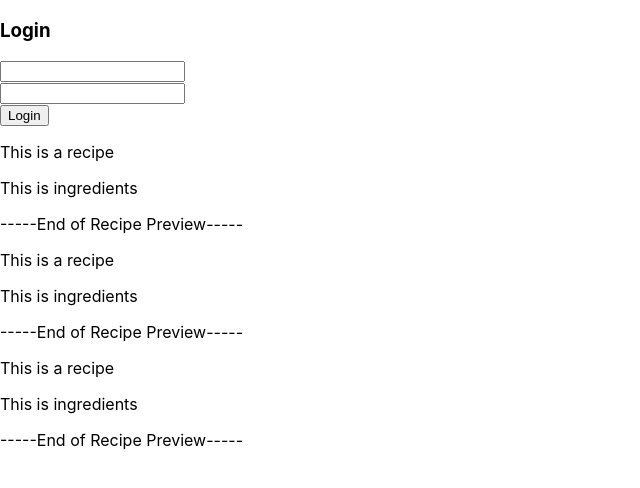
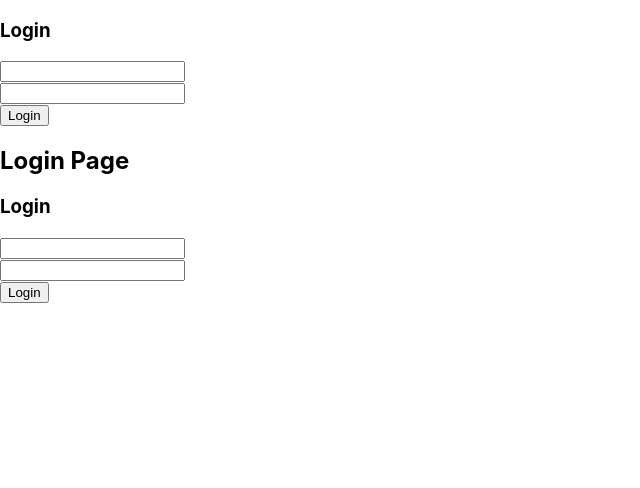
Before and after one commit to Jeffuz/Pantry-Pals, a React (Create React App) app in the folder flask-server/client/: page /login in a window 1280 px wide. Shown: the top 488 px of the page, without its empty margins (0-640 px from the left). Built offline with nearby package versions, Linux system fonts and the light colour scheme.

Commit message:
Set up Login Page for routing

```diff
--- a/flask-server/client/src/App.js
+++ b/flask-server/client/src/App.js
@@ -1,7 +1,7 @@
 import './App.css';
 
-import RecipeSearchComponent from './components/RecipeSearchComponent';
-import LoginComponent from './components/login/LoginComponent';
+import RecipeSearchComponent from './Components/RecipeSearchComponent';
+import LoginComponent from './Components/login/LoginComponent';
 
 import { BrowserRouter, Routes, Route } from 'react-router-dom'
 import Home from './pages/Home'
@@ -14,16 +14,15 @@ function App() {
   return (
     <div>
       <LoginComponent/>
-      <RecipeSearchComponent/>
 
-      {/* <BrowserRouter>
+      <BrowserRouter>
         <Routes>
           <Route index element = {<Home />} />
           <Route path="/login" element = {<Login />} />
           <Route path="/recipe_result" element = {<RecipeResult />} />
           <Route path="*" element = {<NoPage />} />
         </Routes>
-      </BrowserRouter> */}
+      </BrowserRouter>
     </div>
   );
 }
--- a/flask-server/client/src/components/login/LoginComponent.jsx
+++ b/flask-server/client/src/components/login/LoginComponent.jsx
@@ -1,4 +1,5 @@
 import React, { useState } from 'react';
+import { useNavigate } from 'react-router-dom';
 
 export default function LoginComponent() {
 
--- a/flask-server/client/src/pages/Login.js
+++ b/flask-server/client/src/pages/Login.js
@@ -1,9 +1,10 @@
-
+import LoginComponent from "../Components/login/LoginComponent";
 
 export default function Login(){
     return (
-        <>
+        <div>
             <h2>Login Page</h2>
-        </>
+            <LoginComponent/>
+        </div>
     )
 }
```
